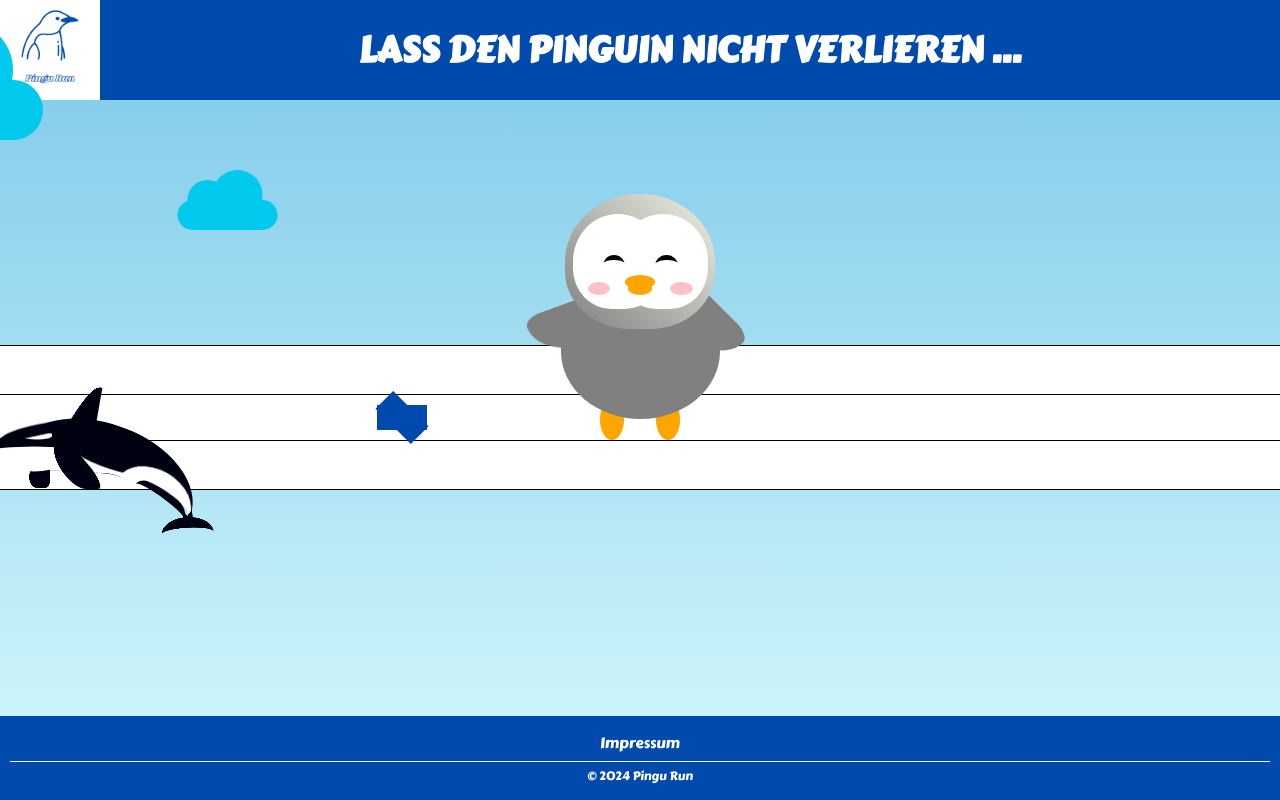
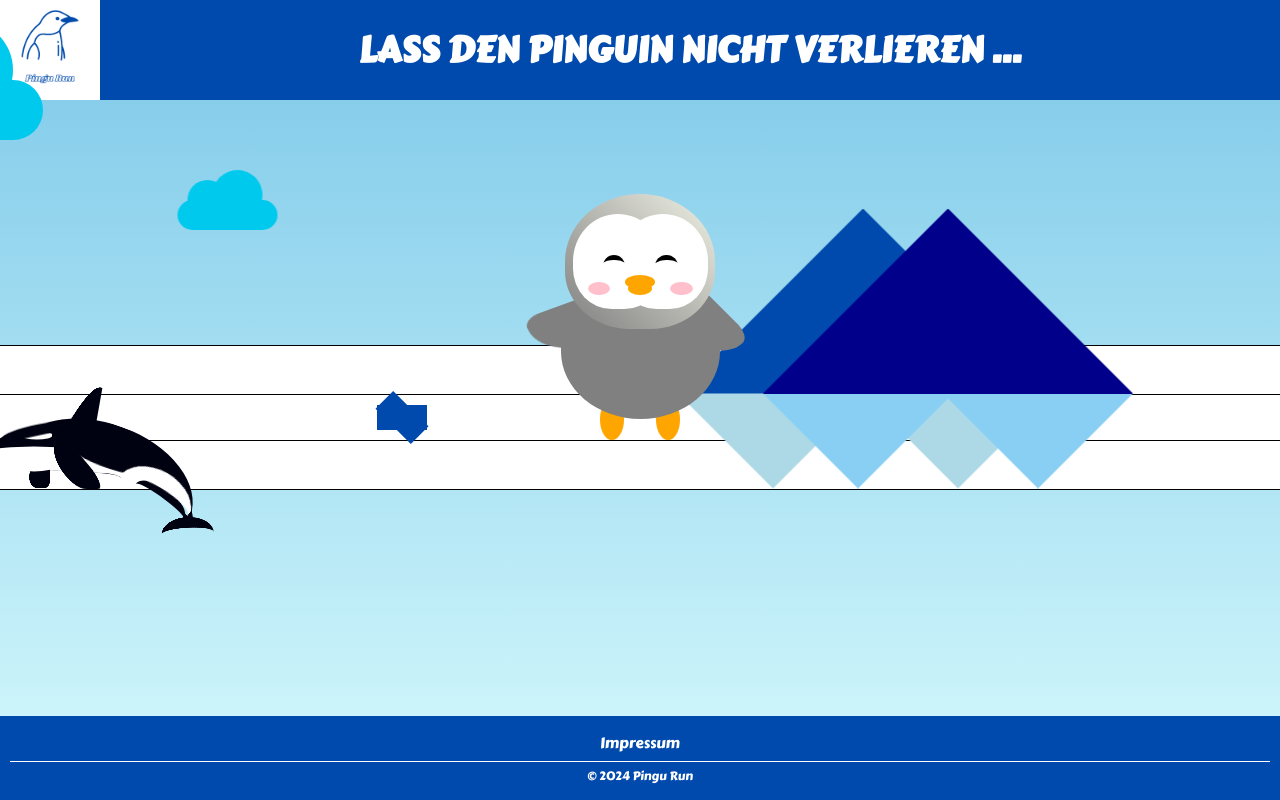
Before and after one commit to Emme18/MMS_Framework, a SvelteKit app: page /Spiel_starten in a window 1280 px wide. Built offline with nearby package versions, Linux system fonts and the light colour scheme.

Commit message:
eisberg in position, aber größe nicht passend

```diff
--- a/src/app.css
+++ b/src/app.css
@@ -1331,3 +1331,183 @@ Anfang Rutschiges Eis*/
   top: 0;
   transform: rotate(45deg);
 }
+
+/* Ende Rutschiges Eis
+Anfang Eisberg */
+
+.iceberg {
+position: relative;
+z-index: 0;
+width: 0;
+height: 0;
+border-left: 185px solid transparent;
+border-right: 185px solid transparent;
+border-bottom: 185px solid #004AAD;
+animation: float 4s ease-in-out infinite;
+}
+
+.iceberg::before {
+content: '';
+display: block;
+position: absolute;
+top: 185px;
+left: -185px;
+width: 0;
+height: 0;
+border-left: 95px solid transparent;
+border-right: 95px solid transparent;
+border-top: 95px solid lightblue;
+}
+
+.iceberg::after {
+content: '';
+display: block;
+position: absolute;
+top: 185px;
+width: 0;
+height: 0;
+border-left: 95px solid transparent;
+border-right: 95px solid transparent;
+border-top: 95px solid lightblue;
+}
+
+.iceberg span {
+position: absolute;
+z-index: 1;
+left: 0;
+top: 0;
+margin-left: -100px;
+display: block;
+width: 0;
+height: 0;
+border-left: 185px solid transparent;
+border-right: 185px solid transparent;
+border-bottom: 185px solid darkblue;
+animation: float2 4s ease-in-out infinite;
+}
+
+.iceberg span::before {
+content: '';
+display: block;
+position: absolute;
+top: 185px;
+margin-left: -5px;
+width: 0;
+height: 0;
+border-left: 95px solid transparent;
+border-right: 95px solid transparent;
+border-top: 95px solid #89cff3;
+z-index: -1;
+}
+
+.iceberg span::after {
+content: '';
+display: block;
+position: absolute;
+top: 185px;
+margin-left: -185px;
+z-index: -1;
+width: 0;
+height: 0;
+border-left: 95px solid transparent;
+border-right: 95px solid transparent;
+border-top: 95px solid #89cff3;
+}
+
+@-moz-keyframes float {
+0% {
+  transform: translateY(15px);
+}
+50% {
+  transform: translateY(0);
+}
+100% {
+  transform: translateY(15px);
+}
+}
+
+@-webkit-keyframes float {
+0% {
+  transform: translateY(15px);
+}
+50% {
+  transform: translateY(0);
+}
+100% {
+  transform: translateY(15px);
+}
+}
+
+@-o-keyframes float {
+0% {
+  transform: translateY(15px);
+}
+50% {
+  transform: translateY(0);
+}
+100% {
+  transform: translateY(15px);
+}
+}
+
+@keyframes float {
+0% {
+  transform: translateY(15px);
+}
+50% {
+  transform: translateY(0);
+}
+100% {
+  transform: translateY(15px);
+}
+}
+
+@-moz-keyframes float2 {
+0% {
+  transform: translateY(5px);
+}
+50% {
+  transform: translateY(-5px);
+}
+100% {
+  transform: translateY(5px);
+}
+}
+
+@-webkit-keyframes float2 {
+0% {
+  transform: translateY(5px);
+}
+50% {
+  transform: translateY(-5px);
+}
+100% {
+  transform: translateY(5px);
+}
+}
+
+@-o-keyframes float2 {
+0% {
+  transform: translateY(5px);
+}
+50% {
+  transform: translateY(-5px);
+}
+100% {
+  transform: translateY(5px);
+}
+}
+
+@keyframes float2 {
+0% {
+  transform: translateY(5px);
+}
+50% {
+  transform: translateY(-5px);
+}
+100% {
+  transform: translateY(5px);
+}
+}
+
+/* Ende Eisberg */
--- a/src/routes/Spiel_starten/+page.svelte
+++ b/src/routes/Spiel_starten/+page.svelte
@@ -78,6 +78,30 @@ onMount(() => {
 
   moveAchteck();
  });
+
+ onMount(() => {
+  const iceberg = document.querySelector('.iceberg');
+  iceberg.style.position = 'absolute';
+  iceberg.style.top = '-240px'; // Höhe anpassen
+  iceberg.style.zIndex = '8';
+  const bahn2 = document.querySelector('.bahn2');
+  const screenWidth = window.innerWidth;
+  const screenHeight = window.innerHeight;
+
+  let icebergX = screenWidth;
+  let icebergSpeed = 2;
+
+  function moveIceberg() {
+    icebergX -= icebergSpeed;
+    if (icebergX < -screenWidth) {
+      icebergX = screenWidth;
+    }
+    iceberg.style.left = `${icebergX}px`;
+    requestAnimationFrame(moveIceberg);
+  }
+
+  moveIceberg();
+});
 </script>
 
 
@@ -127,7 +151,11 @@ onMount(() => {
         <div class="achteck-rechteck"></div>
       </div>
     </div>
-    <div class="bahn2" style="top: 45px;"></div>
+    <div class="bahn2" style="top: 45px;">
+      <div class="iceberg">
+        <span></span>
+      </div>
+    </div>
     <div class="bahn3" style="top: -100px;">
       <div class="orca" style="position: absolute; left: 0px;">
       <div id="orca">
@@ -161,6 +189,181 @@ onMount(() => {
 </div>
 
 <style>
+.iceberg {
+position: relative;
+z-index: 0;
+width: 0;
+height: 0;
+border-left: 185px solid transparent;
+border-right: 185px solid transparent;
+border-bottom: 185px solid #004AAD;
+animation: float 4s ease-in-out infinite;
+}
+
+.iceberg::before {
+content: '';
+display: block;
+position: absolute;
+top: 185px;
+left: -185px;
+width: 0;
+height: 0;
+border-left: 95px solid transparent;
+border-right: 95px solid transparent;
+border-top: 95px solid lightblue;
+}
+
+.iceberg::after {
+content: '';
+display: block;
+position: absolute;
+top: 185px;
+width: 0;
+height: 0;
+border-left: 95px solid transparent;
+border-right: 95px solid transparent;
+border-top: 95px solid lightblue;
+}
+
+.iceberg span {
+position: absolute;
+z-index: 1;
+left: 0;
+top: 0;
+margin-left: -100px;
+display: block;
+width: 0;
+height: 0;
+border-left: 185px solid transparent;
+border-right: 185px solid transparent;
+border-bottom: 185px solid darkblue;
+animation: float2 4s ease-in-out infinite;
+}
+
+.iceberg span::before {
+content: '';
+display: block;
+position: absolute;
+top: 185px;
+margin-left: -5px;
+width: 0;
+height: 0;
+border-left: 95px solid transparent;
+border-right: 95px solid transparent;
+border-top: 95px solid #89cff3;
+z-index: -1;
+}
+
+.iceberg span::after {
+content: '';
+display: block;
+position: absolute;
+top: 185px;
+margin-left: -185px;
+z-index: -1;
+width: 0;
+height: 0;
+border-left: 95px solid transparent;
+border-right: 95px solid transparent;
+border-top: 95px solid #89cff3;
+}
+
+@-moz-keyframes float {
+0% {
+  transform: translateY(15px);
+}
+50% {
+  transform: translateY(0);
+}
+100% {
+  transform: translateY(15px);
+}
+}
+
+@-webkit-keyframes float {
+0% {
+  transform: translateY(15px);
+}
+50% {
+  transform: translateY(0);
+}
+100% {
+  transform: translateY(15px);
+}
+}
+
+@-o-keyframes float {
+0% {
+  transform: translateY(15px);
+}
+50% {
+  transform: translateY(0);
+}
+100% {
+  transform: translateY(15px);
+}
+}
+
+@keyframes float {
+0% {
+  transform: translateY(15px);
+}
+50% {
+  transform: translateY(0);
+}
+100% {
+  transform: translateY(15px);
+}
+}
+
+@-moz-keyframes float2 {
+0% {
+  transform: translateY(5px);
+}
+50% {
+  transform: translateY(-5px);
+}
+100% {
+  transform: translateY(5px);
+}
+}
+
+@-webkit-keyframes float2 {
+0% {
+  transform: translateY(5px);
+}
+50% {
+  transform: translateY(-5px);
+}
+100% {
+  transform: translateY(5px);
+}
+}
+
+@-o-keyframes float2 {
+0% {
+  transform: translateY(5px);
+}
+50% {
+  transform: translateY(-5px);
+}
+100% {
+  transform: translateY(5px);
+}
+}
+
+@keyframes float2 {
+0% {
+  transform: translateY(5px);
+}
+50% {
+  transform: translateY(-5px);
+}
+100% {
+  transform: translateY(5px);
+}
+}
+
 .penguin-bottom .right-feet, .penguin-bottom .left-feet {
   animation: walk 2s infinite;
 }
--- a/src/routes/Versuchsumgebung/+page.svelte
+++ b/src/routes/Versuchsumgebung/+page.svelte
@@ -1,49 +1,169 @@
-<!-- Leer bis notwendig -->
+
+	<div class="iceberg">
+		<span></span>
+	</div>
 
 <style>
-.cloud1,
-.cloud2,
-.cloud3,
-.cloud4,
-.cloud5,
-.cloud6 {
 
-  position: relative; /* relative führt zu pinguin und bahnen unten platziert und wolken fliegen über den ganzen bildschirm, fixed wolken nur obere 50% und pinguin und bahnen mittig im Bild */
-  width: 100%;
-  height: 100%;
-
-  -webkit-border-radius: 200px;
-  -moz-border-radius: 200px;
-  border-radius: 200px;
+.iceberg {
+  position: relative;
+  z-index: 0;
+  width: 0;
+  height: 0;
+  border-left: 185px solid transparent;
+  border-right: 185px solid transparent;
+  border-bottom: 185px solid #004AAD;
+  animation: float 4s ease-in-out infinite;
+}
+.iceberg::before {
+  content: '';
+  display: block;
+  position: absolute;
+  top: 185px;
+  left: -185px;
+  width: 0;
+  height: 0;
+  border-left: 95px solid transparent;
+  border-right: 95px solid transparent;
+  border-top: 95px solid lightblue;
+}
+.iceberg::after {
+  content: '';
+  display: block;
+  position: absolute;
+  top: 185px;
+  width: 0;
+  height: 0;
+  border-left: 95px solid transparent;
+  border-right: 95px solid transparent;
+  border-top: 95px solid lightblue;
+}
+.iceberg span {
+  position: absolute;
+  z-index: 1;
+  left: 0;
+  top: 0;
+  margin-left: -100px;
+  display: block;
+  width: 0;
+  height: 0;
+  border-left: 185px solid transparent;
+  border-right: 185px solid transparent;
+  border-bottom: 185px solid darkblue;
+  animation: float2 4s ease-in-out infinite;
+}
+.iceberg span::before {
+  content: '';
+  display: block;
+  position: absolute;
+  top: 185px;
+  margin-left: -5px;
+  width: 0;
+  height: 0;
+  border-left: 95px solid transparent;
+  border-right: 95px solid transparent;
+  border-top: 95px solid #89cff3;
+  z-index: -1;
+}
+.iceberg span::after {
+  content: '';
+  display: block;
+  position: absolute;
+  top: 185px;
+  margin-left: -185px;
+  z-index: -1;
+  width: 0;
+  height: 0;
+  border-left: 95px solid transparent;
+  border-right: 95px solid transparent;
+  border-top: 95px solid #89cff3;
+}
+@-moz-keyframes float {
+  0% {
+    transform: translateY(15px);
+  }
+  50% {
+    transform: translateY(0);
+  }
+  100% {
+    transform: translateY(15px);
+  }
+}
+@-webkit-keyframes float {
+  0% {
+    transform: translateY(15px);
+  }
+  50% {
+    transform: translateY(0);
+  }
+  100% {
+    transform: translateY(15px);
+  }
+}
+@-o-keyframes float {
+  0% {
+    transform: translateY(15px);
+  }
+  50% {
+    transform: translateY(0);
+  }
+  100% {
+    transform: translateY(15px);
+  }
+}
+@keyframes float {
+  0% {
+    transform: translateY(15px);
+  }
+  50% {
+    transform: translateY(0);
+  }
+  100% {
+    transform: translateY(15px);
+  }
+}
+@-moz-keyframes float2 {
+  0% {
+    transform: translateY(5px);
+  }
+  50% {
+    transform: translateY(-5px);
+  }
+  100% {
+    transform: translateY(5px);
+  }
+}
+@-webkit-keyframes float2 {
+  0% {
+    transform: translateY(5px);
+  }
+  50% {
+    transform: translateY(-5px);
+  }
+  100% {
+    transform: translateY(5px);
+  }
+}
+@-o-keyframes float2 {
+  0% {
+    transform: translateY(5px);
+  }
+  50% {
+    transform: translateY(-5px);
+  }
+  100% {
+    transform: translateY(5px);
+  }
+}
+@keyframes float2 {
+  0% {
+    transform: translateY(5px);
+  }
+  50% {
+    transform: translateY(-5px);
+  }
+  100% {
+    transform: translateY(5px);
+  }
 }
 </style>
-
-<script>
-onMount(() => {
-  const penguin = document.querySelector('.penguin3');
-  const orca = document.querySelector('.orca');
-
-  function stopAnimation() {
-  orca.style.animationPlayState = 'paused';
-  }
-
-  function checkCollision() {
-  const penguinRect = penguin.getBoundingClientRect();
-  const orcaRect = orca.getBoundingClientRect();
-  if (penguinRect.left < orcaRect.right &&
-   penguinRect.right > orcaRect.left &&
-   penguinRect.top < orcaRect.bottom &&
-   penguinRect.bottom > orcaRect.top) {
-  stopAnimation();
-  }
-  }
-
-  function moveOrca() {
-  // Animation-Code hier
-  checkCollision();
-  requestAnimationFrame(moveOrca);
-  }
-
-  moveOrca();
- });
- </script>
```
